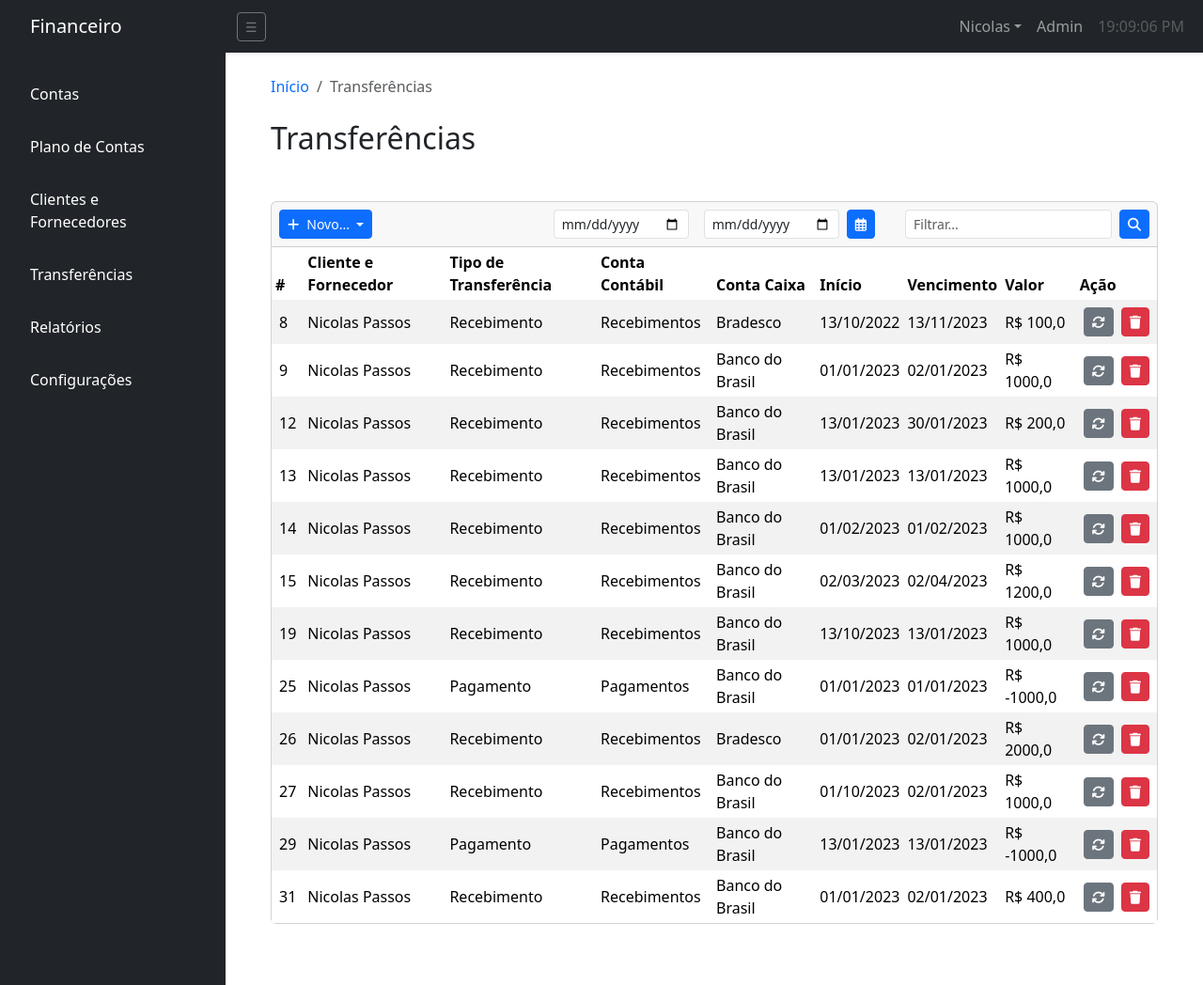
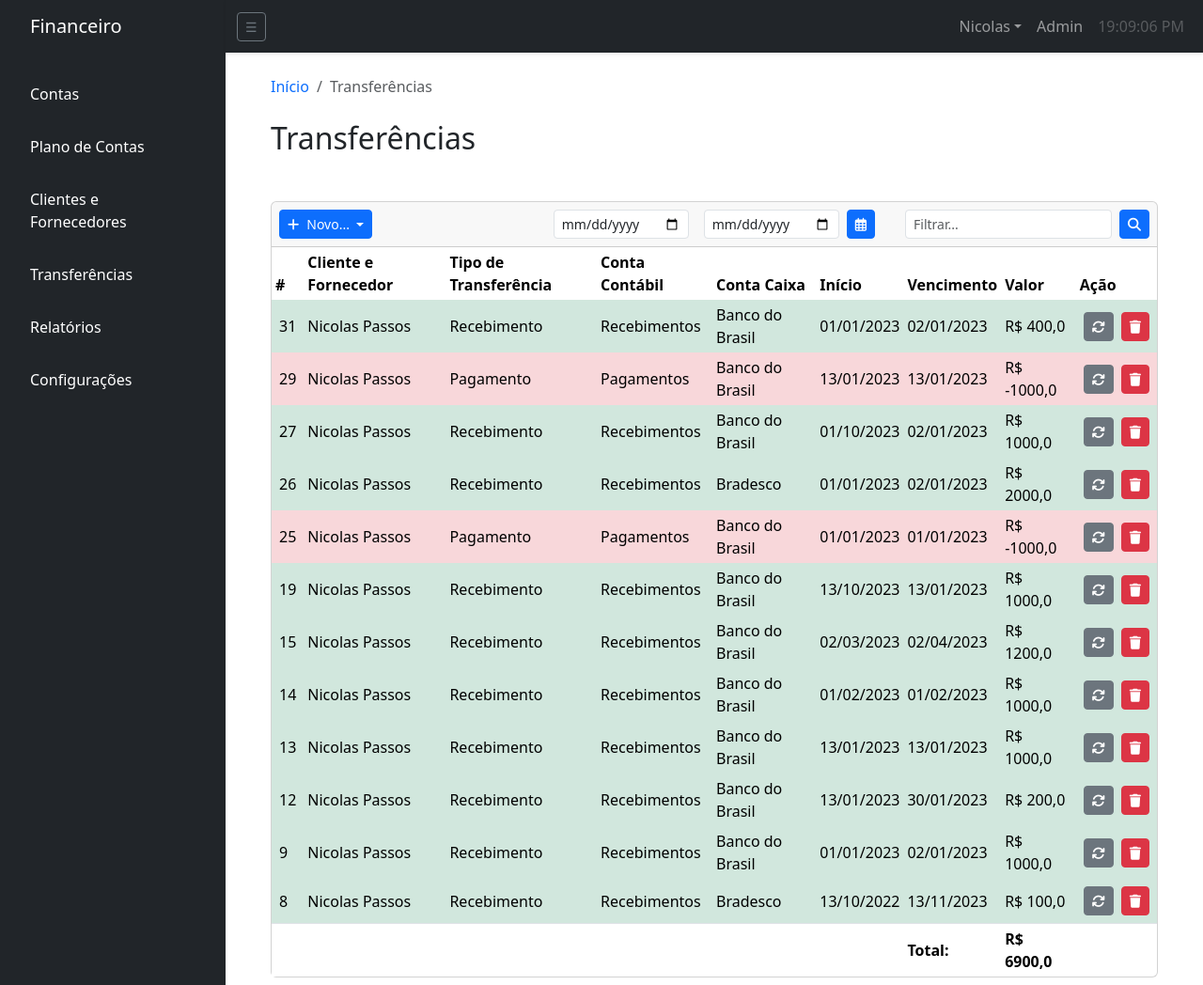
Before and after one commit to nicolaspss/sistema_financeiro, a Django app: page /transferencias/ in a window 1280 px wide. Shown: the whole page at 94% size. Run offline with Django 4.2, Linux system fonts and the light colour scheme; a user stored in the database is signed in; data comes from the database, SQL or seed files in the repository; both versions use the stored data as it was after the commit; some libraries are stand-ins or nearby versions.

Commit message:
mudanças na aba de transferências

```diff
--- a/financeiro/templates/account_plan/category_list.html
+++ b/financeiro/templates/account_plan/category_list.html
@@ -9,10 +9,10 @@
       </div>
       <div id="collapse{{category.id}}" class="accordion-collapse collapse"
         data-bs-parent="#accordionExample{{category.id}}">
-        <div class="accordion-body p-2 d-flex">
+        <div class="accordion-body p-0 d-flex">
           <table class="table table-borderless table-hover mb-0 sortable">
             <tbody class="justify-content-between">
-              <thead class="bg-light">
+              <thead class="table-light">
                 <th scope="col w-50">Conta</th>
                 <th scope="col w-50">Valor</th>
                 <th scope="col w-100">Ação</th>
--- a/financeiro/templates/transfers/transfers.html
+++ b/financeiro/templates/transfers/transfers.html
@@ -153,8 +169,8 @@
     </div>
   </div>
   <div class="card-body p-0 overflow-auto">
-    <table class="table table-hover table-borderless table-striped table-sm mb-0 sortable">
-      <thead class="bg-light clickable">
+    <table class="table table-hover table-borderless table-sm mb-0 sortable">
+      <thead class="clickable">
         <tr>
           <th scope="col px-1">#</th>
           <th scope="col">Cliente e Fornecedor</th>
@@ -179,6 +195,20 @@
         {% endblock %}
 
       </tbody>
+      <tfoot class="border-top">
+        <tr>
+          <td></td>
+          <td></td>
+          <td></td>
+          <td></td>
+          <td></td>
+          <td></td>
+          <td><strong>Total: </strong></td>
+          <td>
+            <strong>R$ {{transfer_sum.value__sum}}</strong>
+          </td>
+        </tr>
+      </tfoot>
     </table>
 
   </div>
--- a/financeiro/templates/transfers/transfers_list.html
+++ b/financeiro/templates/transfers/transfers_list.html
@@ -1,5 +1,9 @@
 {% for transfer in transfers %}
-<tr class="align-middle">
+{% if transfer.transfer_type == "Recebimento" %}
+<tr class="align-middle table-success bg-opacity">
+{% elif transfer.transfer_type == "Pagamento" %}
+<tr class="align-middle table-danger bg-opacity">
+{% endif %}
   <td class="px-2">{{ transfer.id }}</td>
   <td>{{ transfer.supplier }}</td>
   <td>{{ transfer.transfer_type }}</td>
--- a/financeiro/views.py
+++ b/financeiro/views.py
@@ -129,8 +129,6 @@ def delete_category(request):
         messages.error(request, "Você deve estar logado para visualizar esta página.")
         return redirect('home')
 
-
-
 def add_new_account(request):
     if request.user.is_authenticated:
         if request.method == "POST":
@@ -177,15 +175,18 @@ def new_supplier(request):
 
 def transfers(request):
     if request.user.is_authenticated:
-        transfers = Transfer.objects.all()
+        transfers = Transfer.objects.all().order_by('-id')
         accounts = Account.objects.all()
         bank_accounts = BankAccounts.objects.all()
         suppliers = Supplier.objects.all()
+        sum_transfer=Transfer.objects.aggregate(Sum('value'))
+        print(sum_transfer)
         return render(request, 'transfers/transfers.html', {
             'transfers': transfers,
             'accounts': accounts,
             'bank_accounts': bank_accounts,
             'suppliers': suppliers,
+            'transfer_sum': sum_transfer,
         })
 
 def filter_by_date(request):
@@ -228,8 +229,8 @@ def add_new_receipt(request):
 def add_new_payment(request):
     if request.user.is_authenticated:
         if request.method == "POST":
-            value = request.POST.get('value')
-            print(value)
+            value = float(request.POST.get('value'))
+            negative = -abs(value)
             supplier_id = request.POST.get('supplier')
             supplier = Supplier.objects.get(id=supplier_id)
             account_id = request.POST.get('account')
@@ -237,7 +238,15 @@ def add_new_payment(request):
             bank_id = request.POST.get('bank_account')
             bank = BankAccounts.objects.get(id=bank_id)
             transfer_type = "Pagamento"
-            transfer = Transfer(value=value, supplier=supplier, account=account, bank_account=bank, transfer_type=transfer_type)
+            start_date = request.POST.get('start_date')
+            end_date = request.POST.get('end_date')
+            transfer = Transfer(value=negative,
+                                supplier=supplier,
+                                account=account,
+                                bank_account=bank,
+                                start_date=start_date,
+                                end_date=end_date,
+                                transfer_type=transfer_type)
             messages.success(request, "Cadastro realizado com sucesso!")
             transfer.save()
             return redirect('transfers')
@@ -254,6 +263,3 @@ def delete_transfer(request, pk):
     else:
         messages.error(request, "Você deve estar logado para visualizar esta página.")
         return redirect('home')
-
-def balance(request):
-    pass
```
Also changed, not shown: other parts of financeiro/templates/transfers/transfers.html (+25 -9 lines), db.sqlite3, static/css/style.css (line endings or trailing spaces).
